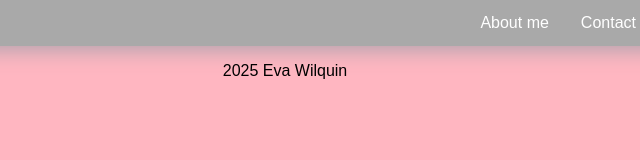
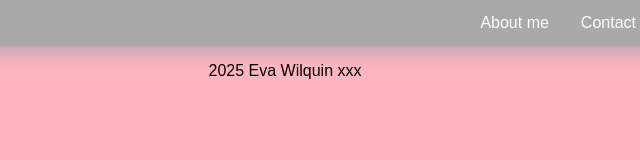
Before and after one commit to erinty-wqn/Portefolio, a plain HTML site: page index.html in a window 1280 px wide. Shown: the full height of the page, 355-995 px from the left. Drawn offline with Linux system fonts and the light colour scheme.

Commit message:
Update index.html

```diff
--- a/index.html
+++ b/index.html
@@ -36,7 +36,7 @@
        </div>
   </div>
   <footer>
-    <p>2025 Eva Wilquin</p>
+    <p>2025 Eva Wilquin xxx</p>
   </footer>
   </body>
 </html>
```
